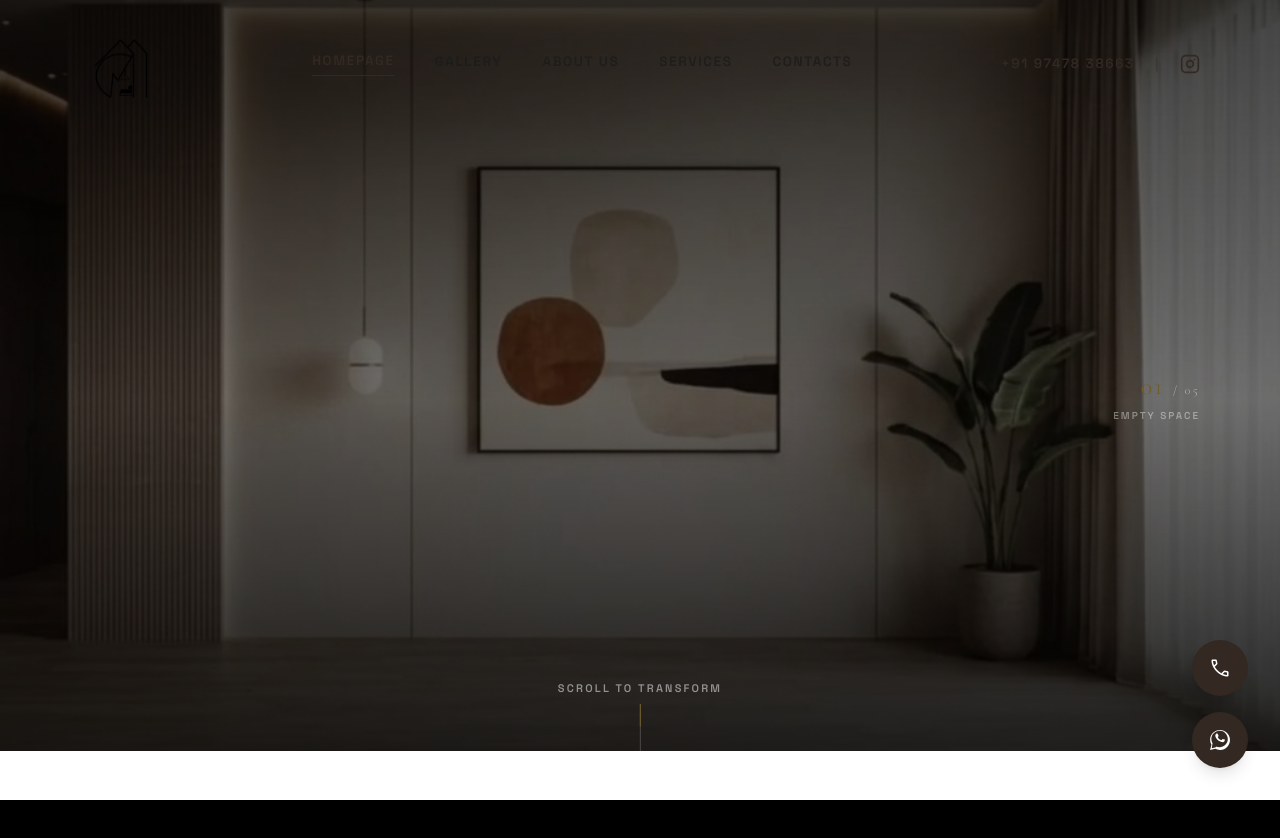
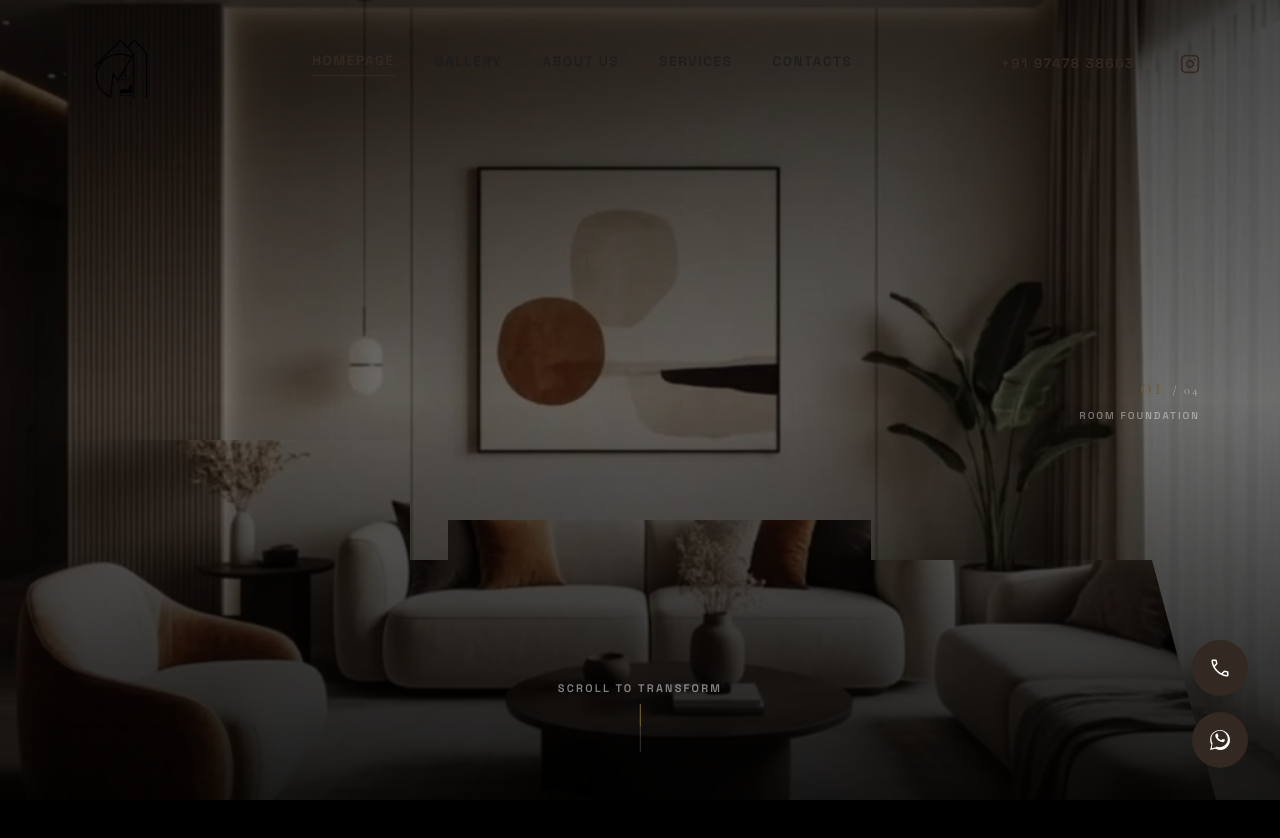
Before and after one commit to novum-technology/CM-Interior, a Next.js app: page / in a window 1280 px wide. Shown: the top 838 px of the page. Built offline with nearby package versions, Linux system fonts and the light colour scheme.

Commit message:
herosection

```diff
--- a/src/app/page.tsx
+++ b/src/app/page.tsx
@@ -178,20 +178,20 @@ export default function HomePage() {
   };
 
   const getPhaseInfo = (progress: number) => {
-    if (progress < 0.20) return { num: "01", name: "EMPTY SPACE" };
-    if (progress < 0.40) return { num: "02", name: "TEXTURAL FOUNDATION" };
-    if (progress < 0.60) return { num: "03", name: "BESPOKE CENTERPIECE" };
-    if (progress < 0.80) return { num: "04", name: "LUXURY FURNISHING" };
-    return { num: "05", name: "AMBIENT LIGHTING" };
+    if (progress < 0.10) return { num: "01", name: "ROOM FOUNDATION" };
+    if (progress < 0.40) return { num: "02", name: "CENTRAL SOFA" };
+    if (progress < 0.70) return { num: "03", name: "CORNER CHAISE" };
+    return { num: "04", name: "AMBIENT LIGHTING" };
   };
 
   const phaseInfo = getPhaseInfo(scrollProgress);
 
-  const opacityL1 = getLayerOpacity(scrollProgress, 0.05, 0.20);
-  const opacityL2 = getLayerOpacity(scrollProgress, 0.20, 0.40);
-  const opacityL3 = getLayerOpacity(scrollProgress, 0.40, 0.60);
-  const opacityL4 = getLayerOpacity(scrollProgress, 0.60, 0.80);
-  const opacityL5 = getLayerOpacity(scrollProgress, 0.80, 0.95);
+  const opacityL1 = 1; // Rug
+  const opacityL2 = 1; // Coffee Table / Tepoy
+  const opacityL3 = getLayerOpacity(scrollProgress, 0.10, 0.40); // Rear Sofa
+  const opacityL4a = 1; // Left Armchair
+  const opacityL4b = getLayerOpacity(scrollProgress, 0.40, 0.70); // Right Sofa
+  const opacityL5 = getLayerOpacity(scrollProgress, 0.70, 0.80); // Final completed room
 
   return (
     <div className="w-full bg-background text-on-surface">
@@ -270,8 +270,7 @@ export default function HomePage() {
             className="absolute inset-0 w-full h-full transition-all duration-100 ease-out pointer-events-none"
             style={{
               clipPath: "polygon(0 55%, 32% 55%, 32% 100%, 0 100%)",
-              opacity: opacityL4,
-              transform: `translate3d(${(1 - opacityL4) * -30}px, ${(1 - opacityL4) * 20}px, 0)`,
+              opacity: opacityL4a,
             }}
           >
             <Image
@@ -288,8 +287,8 @@ export default function HomePage() {
             className="absolute inset-0 w-full h-full transition-all duration-100 ease-out pointer-events-none"
             style={{
               clipPath: "polygon(70% 55%, 100% 55%, 100% 100%, 70% 100%)",
-              opacity: opacityL4,
-              transform: `translate3d(${(1 - opacityL4) * 30}px, ${(1 - opacityL4) * 20}px, 0)`,
+              opacity: opacityL4b,
+              transform: `translate3d(${(1 - opacityL4b) * 30}px, ${(1 - opacityL4b) * 20}px, 0)`,
             }}
           >
             <Image
@@ -324,7 +323,7 @@ export default function HomePage() {
           {/* Journey Typography Overlays - Simplified to One High-Impact Block */}
           <div
             className={`relative z-20 px-margin-mobile md:px-margin-desktop w-full max-w-7xl mx-auto flex items-center justify-center pointer-events-auto transition-all duration-[1200ms] ease-out ${
-              scrollProgress >= 0.90
+              scrollProgress >= 0.75
                 ? "opacity-100 translate-y-0"
                 : "opacity-0 translate-y-12 pointer-events-none"
             }`}
@@ -367,7 +366,7 @@ export default function HomePage() {
           {/* Phase Counter Display */}
           <div className="absolute right-margin-desktop top-1/2 -translate-y-1/2 hidden md:flex flex-col items-end gap-2 z-30 text-white">
             <span className="text-[24px] font-serif-display tracking-widest font-light text-secondary">
-              {phaseInfo.num} <span className="text-[12px] text-white/50">/ 05</span>
+              {phaseInfo.num} <span className="text-[12px] text-white/50">/ 04</span>
             </span>
             <span className="text-[10px] font-label-caps tracking-[0.2em] text-white/40 uppercase">
               {phaseInfo.name}
@@ -386,13 +385,6 @@ export default function HomePage() {
               <div className="absolute top-0 left-0 w-full h-1/2 bg-secondary animate-bounce" style={{ animationDuration: '2s' }} />
             </div>
           </div>
-
-          {/* Straight separator transition into About section */}
-          <CurveSeparator
-            type="straight"
-            fillClass="fill-surface-container-lowest"
-            className="absolute bottom-0 left-0 w-full z-30"
-          />
         </div>
       </div>
 
```
